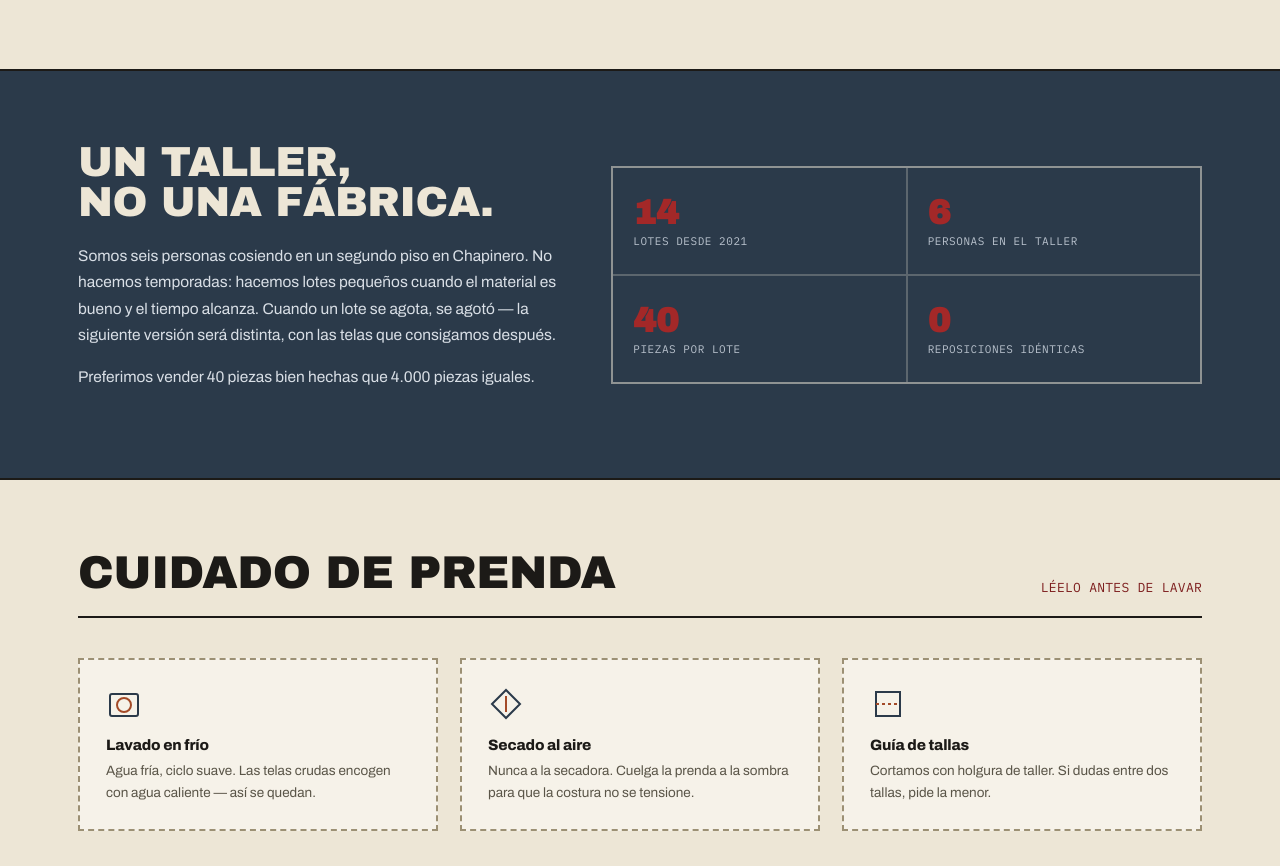
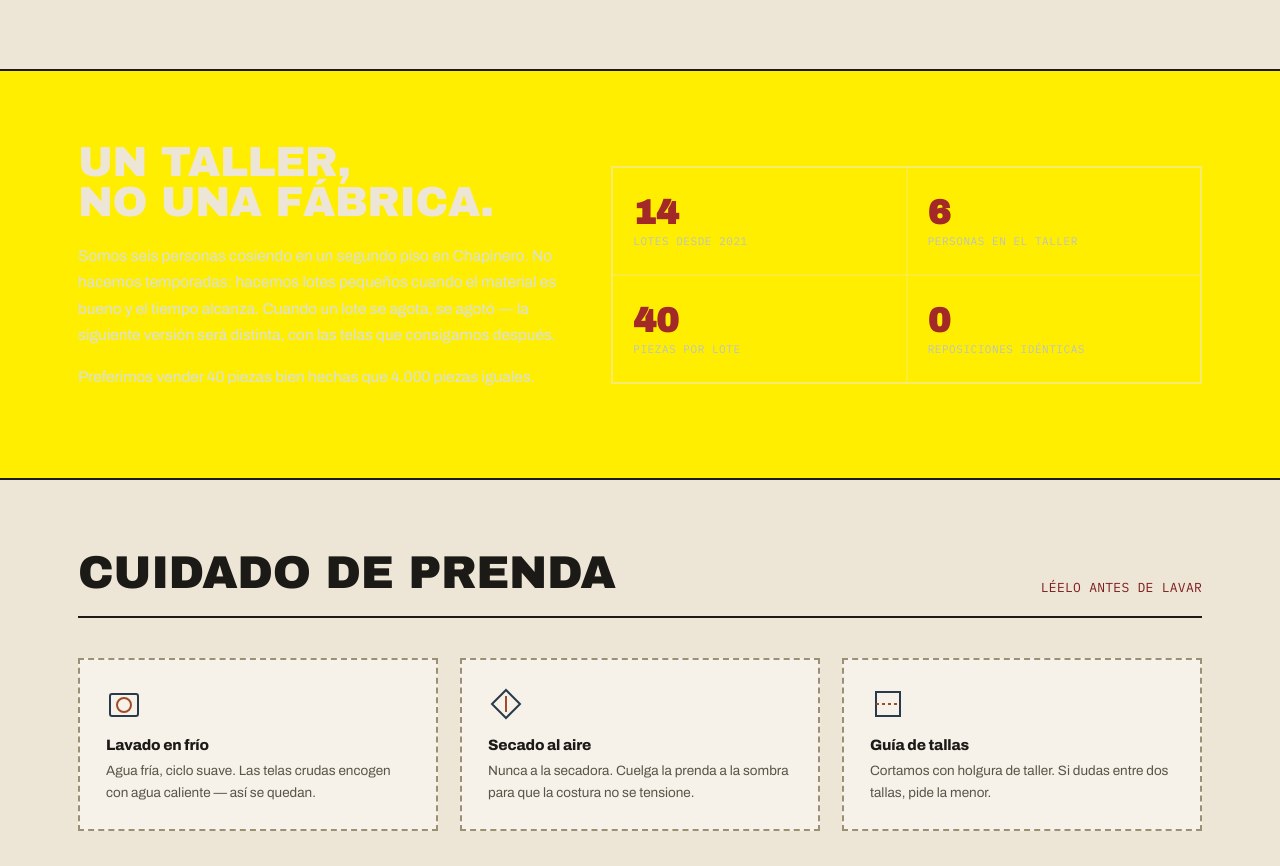
Before and after one commit to DavidMahecha21/Taller1, a plain HTML site: page index.html in a window 1280 px wide. Shown: the part 1882-2748 px from the top of the page. Drawn offline with Linux system fonts and the light colour scheme.

Commit message:
Quinto cambio, cambie el color azul por amarillo

```diff
--- a/index.html
+++ b/index.html
@@ -13,7 +13,7 @@
     --ink: #1C1A17;
     --rust: #a32828;
     --rust-dark: #7e1f1f;
-    --indigo: #2B3A4A;
+    --indigo: #ffee00;
     --thread: #C9BEA5;
     --thread-dark: #9C9074;
     --paper: #F6F2E9;
```
